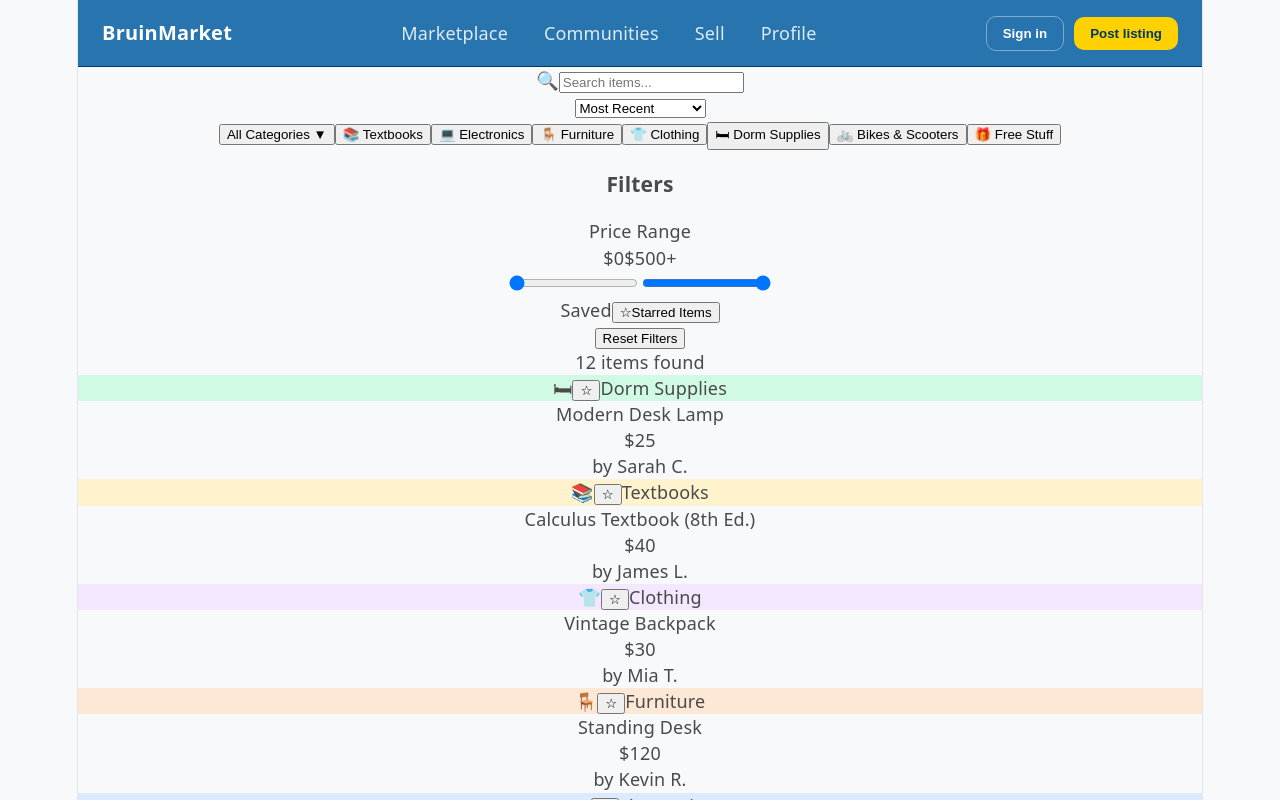
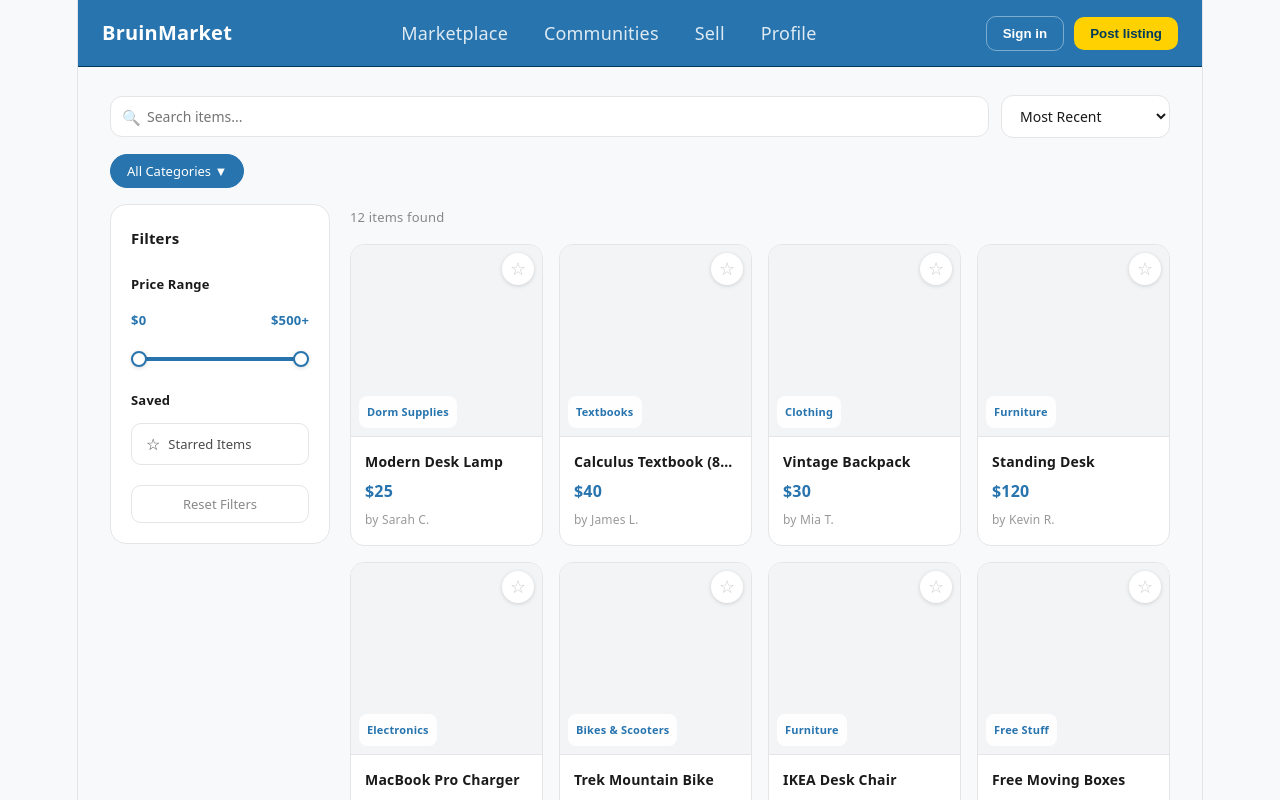
Before and after one commit to sharonxiong/ACM-W-BruinMarket-Temp, a React (Vite) app in the folder my-react-app/: page / in a window 1280 px wide. Shown: the top 800 px of the page. Built offline with nearby package versions, Linux system fonts and the light colour scheme.

Commit message:
Update Marketplace.css

```diff
--- a/my-react-app/src/pages/Marketplace.css
+++ b/my-react-app/src/pages/Marketplace.css
@@ -0,0 +1,450 @@
+.marketplace-page {
+  padding: 28px 24px;
+  max-width: 1060px;
+  margin: 0 auto;
+  display: flex;
+  flex-direction: column;
+  gap: 16px;
+  text-align: left;
+}
+
+/* ── Top bar ── */
+.marketplace-topbar {
+  display: flex;
+  gap: 12px;
+  align-items: center;
+}
+
+.marketplace-search-wrap {
+  flex: 1;
+  position: relative;
+  display: flex;
+  align-items: center;
+}
+
+.search-icon {
+  position: absolute;
+  left: 12px;
+  font-size: 15px;
+  pointer-events: none;
+  opacity: 0.5;
+}
+
+.marketplace-search {
+  width: 100%;
+  padding: 10px 36px;
+  border: 1px solid var(--border);
+  border-radius: 12px;
+  font-size: 14px;
+  font-family: var(--sans);
+  background: white;
+  color: var(--text-h);
+  transition: border-color 0.2s, box-shadow 0.2s;
+  box-sizing: border-box;
+}
+
+.marketplace-search:focus {
+  outline: none;
+  border-color: var(--ucla-blue);
+  box-shadow: 0 0 0 3px rgba(39, 116, 174, 0.12);
+}
+
+.search-clear {
+  position: absolute;
+  right: 10px;
+  background: none;
+  border: none;
+  cursor: pointer;
+  color: #aaa;
+  font-size: 13px;
+  padding: 4px;
+  line-height: 1;
+}
+
+.search-clear:hover { color: var(--text-h); }
+
+.marketplace-sort {
+  padding: 10px 14px;
+  border: 1px solid var(--border);
+  border-radius: 12px;
+  font-size: 14px;
+  font-family: var(--sans);
+  background: white;
+  color: var(--text-h);
+  cursor: pointer;
+  white-space: nowrap;
+  transition: border-color 0.2s;
+}
+
+.marketplace-sort:focus {
+  outline: none;
+  border-color: var(--ucla-blue);
+}
+
+/* ── Category pills ── */
+.category-bar {
+  display: flex;
+  gap: 8px;
+  flex-wrap: wrap;
+  align-items: center;
+}
+
+.category-pill {
+  padding: 7px 16px;
+  border-radius: 20px;
+  border: 1px solid var(--border);
+  background: white;
+  font-size: 13px;
+  font-weight: 500;
+  font-family: var(--sans);
+  color: var(--text);
+  cursor: pointer;
+  transition: background 0.15s, border-color 0.15s, color 0.15s;
+  white-space: nowrap;
+}
+
+.category-pill:hover {
+  border-color: var(--ucla-blue);
+  color: var(--ucla-blue);
+}
+
+.category-pill--active {
+  background: var(--ucla-blue);
+  border-color: var(--ucla-blue);
+  color: white;
+}
+
+/* Sub-categories: hidden by default, animate in when visible */
+.category-pill--sub {
+  display: none;
+  opacity: 0;
+  transform: translateY(-6px) scale(0.95);
+}
+
+.category-pill--sub.category-pill--visible {
+  display: inline-flex;
+  animation: pill-in 0.22s ease forwards;
+}
+
+@keyframes pill-in {
+  from {
+    opacity: 0;
+    transform: translateY(-6px) scale(0.95);
+  }
+  to {
+    opacity: 1;
+    transform: translateY(0) scale(1);
+  }
+}
+
+/* ── Body layout ── */
+.marketplace-body {
+  display: flex;
+  gap: 20px;
+  align-items: flex-start;
+}
+
+/* ── Sidebar ── */
+.marketplace-sidebar {
+  width: 220px;
+  flex-shrink: 0;
+  position: sticky;
+  top: 20px;
+}
+
+.filter-section {
+  background: white;
+  border: 1px solid var(--border);
+  border-radius: 16px;
+  padding: 20px;
+  display: flex;
+  flex-direction: column;
+  gap: 20px;
+}
+
+.filter-heading {
+  margin: 0;
+  font-size: 15px;
+  font-weight: 700;
+  color: var(--text-h);
+}
+
+.filter-group {
+  display: flex;
+  flex-direction: column;
+  gap: 10px;
+}
+
+.filter-label {
+  font-size: 13px;
+  font-weight: 600;
+  color: var(--text-h);
+}
+
+/* ── Dual range slider ── */
+.price-range-display {
+  display: flex;
+  justify-content: space-between;
+  font-size: 13px;
+  font-weight: 600;
+  color: var(--ucla-blue);
+}
+
+.range-track {
+  position: relative;
+  height: 4px;
+  background: #e5e4e7;
+  border-radius: 4px;
+  margin: 14px 0 6px;
+}
+
+.range-fill {
+  position: absolute;
+  height: 100%;
+  background: var(--ucla-blue);
+  border-radius: 4px;
+  pointer-events: none;
+}
+
+.range-input {
+  position: absolute;
+  top: 50%;
+  transform: translateY(-50%);
+  width: 100%;
+  height: 4px;
+  background: transparent;
+  appearance: none;
+  -webkit-appearance: none;
+  pointer-events: none;
+  margin: 0;
+}
+
+.range-input::-webkit-slider-thumb {
+  appearance: none;
+  -webkit-appearance: none;
+  width: 16px;
+  height: 16px;
+  border-radius: 50%;
+  background: white;
+  border: 2px solid var(--ucla-blue);
+  box-shadow: 0 1px 4px rgba(0,0,0,0.15);
+  pointer-events: all;
+  cursor: pointer;
+  transition: box-shadow 0.15s;
+}
+
+.range-input::-webkit-slider-thumb:hover {
+  box-shadow: 0 0 0 6px rgba(39, 116, 174, 0.15);
+}
+
+.range-input--low  { z-index: 3; }
+.range-input--high { z-index: 4; }
+
+/* ── Starred filter button ── */
+.starred-filter-btn {
+  display: flex;
+  align-items: center;
+  gap: 8px;
+  padding: 9px 14px;
+  border: 1px solid var(--border);
+  border-radius: 10px;
+  background: white;
+  font-size: 13px;
+  font-weight: 500;
+  font-family: var(--sans);
+  color: var(--text);
+  cursor: pointer;
+  transition: background 0.15s, border-color 0.15s, color 0.15s;
+}
+
+.starred-filter-btn:hover {
+  border-color: #f5a623;
+  color: #f5a623;
+}
+
+.starred-filter-btn--active {
+  background: #fff8e1;
+  border-color: #f5a623;
+  color: #c07800;
+}
+
+.star-icon { font-size: 16px; }
+
+.starred-count {
+  margin-left: auto;
+  background: var(--ucla-blue);
+  color: white;
+  font-size: 11px;
+  font-weight: 700;
+  padding: 2px 7px;
+  border-radius: 10px;
+}
+
+.starred-filter-btn--active .starred-count {
+  background: #f5a623;
+}
+
+/* ── Reset button ── */
+.filter-reset {
+  padding: 9px 14px;
+  border: 1px solid var(--border);
+  border-radius: 10px;
+  background: white;
+  font-size: 13px;
+  font-family: var(--sans);
+  color: #888;
+  cursor: pointer;
+  transition: color 0.15s, border-color 0.15s;
+}
+
+.filter-reset:hover {
+  border-color: #c00;
+  color: #c00;
+}
+
+/* ── Main content ── */
+.marketplace-content {
+  flex: 1;
+  min-width: 0;
+  display: flex;
+  flex-direction: column;
+  gap: 14px;
+}
+
+.results-count {
+  font-size: 13px;
+  color: #888;
+  margin: 0;
+}
+
+/* ── Items grid ── */
+.items-grid {
+  display: grid;
+  grid-template-columns: repeat(auto-fill, minmax(185px, 1fr));
+  gap: 16px;
+}
+
+/* ── Item card ── */
+.item-card {
+  background: white;
+  border: 1px solid var(--border);
+  border-radius: 14px;
+  overflow: hidden;
+  transition: box-shadow 0.2s, transform 0.2s;
+  cursor: pointer;
+}
+
+.item-card:hover {
+  box-shadow: 0 4px 16px rgba(0,0,0,0.10);
+  transform: translateY(-2px);
+}
+
+/* ── Demo placeholder instead of image ── */
+.item-placeholder {
+  position: relative;
+  aspect-ratio: 1 / 1;
+  display: flex;
+  align-items: center;
+  justify-content: center;
+  background: #f3f4f6 !important;
+  border-bottom: 1px solid var(--border);
+}
+
+.item-placeholder-icon {
+  display: none;
+}
+
+/* ── Star button on card ── */
+.star-btn {
+  position: absolute;
+  top: 8px;
+  right: 8px;
+  background: white;
+  border: none;
+  border-radius: 50%;
+  width: 32px;
+  height: 32px;
+  display: flex;
+  align-items: center;
+  justify-content: center;
+  font-size: 18px;
+  cursor: pointer;
+  box-shadow: 0 1px 4px rgba(0,0,0,0.15);
+  color: #ccc;
+  transition: color 0.15s, transform 0.15s;
+  line-height: 1;
+  padding: 0;
+}
+
+.star-btn:hover {
+  color: #f5a623;
+  transform: scale(1.15);
+}
+
+.star-btn--active { color: #f5a623; }
+
+/* ── Category tag on card ── */
+.item-category-tag {
+  position: absolute;
+  bottom: 8px;
+  left: 8px;
+  background: rgba(255,255,255,0.88);
+  color: var(--ucla-blue);
+  font-size: 11px;
+  font-weight: 600;
+  padding: 3px 8px;
+  border-radius: 8px;
+  backdrop-filter: blur(4px);
+}
+
+.item-info {
+  padding: 12px 14px;
+  display: flex;
+  flex-direction: column;
+  gap: 3px;
+}
+
+.item-title {
+  font-size: 14px;
+  font-weight: 600;
+  color: var(--text-h);
+  margin: 0;
+  white-space: nowrap;
+  overflow: hidden;
+  text-overflow: ellipsis;
+}
+
+.item-price {
+  font-size: 16px;
+  font-weight: 700;
+  color: var(--ucla-blue);
+  margin: 0;
+}
+
+.price-free { color: #2e7d32; }
+
+.item-seller {
+  font-size: 12px;
+  color: #999;
+  margin: 0;
+}
+
+/* ── Empty state ── */
+.marketplace-empty {
+  display: flex;
+  flex-direction: column;
+  align-items: center;
+  justify-content: center;
+  padding: 64px 24px;
+  gap: 10px;
+}
+
+.empty-icon  { font-size: 48px; }
+.empty-title { font-size: 18px; font-weight: 700; color: var(--text-h); margin: 0; }
+.empty-sub   { font-size: 14px; color: #888; margin: 0; }
+
+/* ── Responsive ── */
+@media (max-width: 700px) {
+  .marketplace-sidebar { display: none; }
+  .items-grid { grid-template-columns: repeat(2, 1fr); }
+}
```
